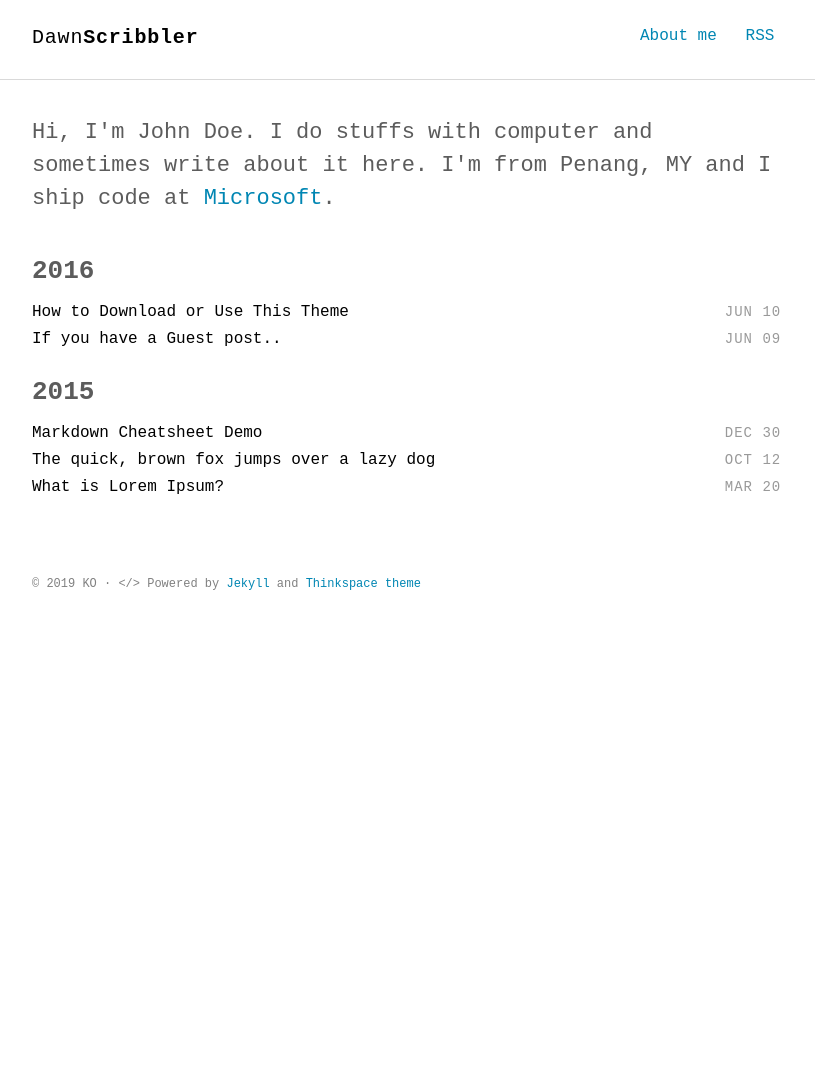
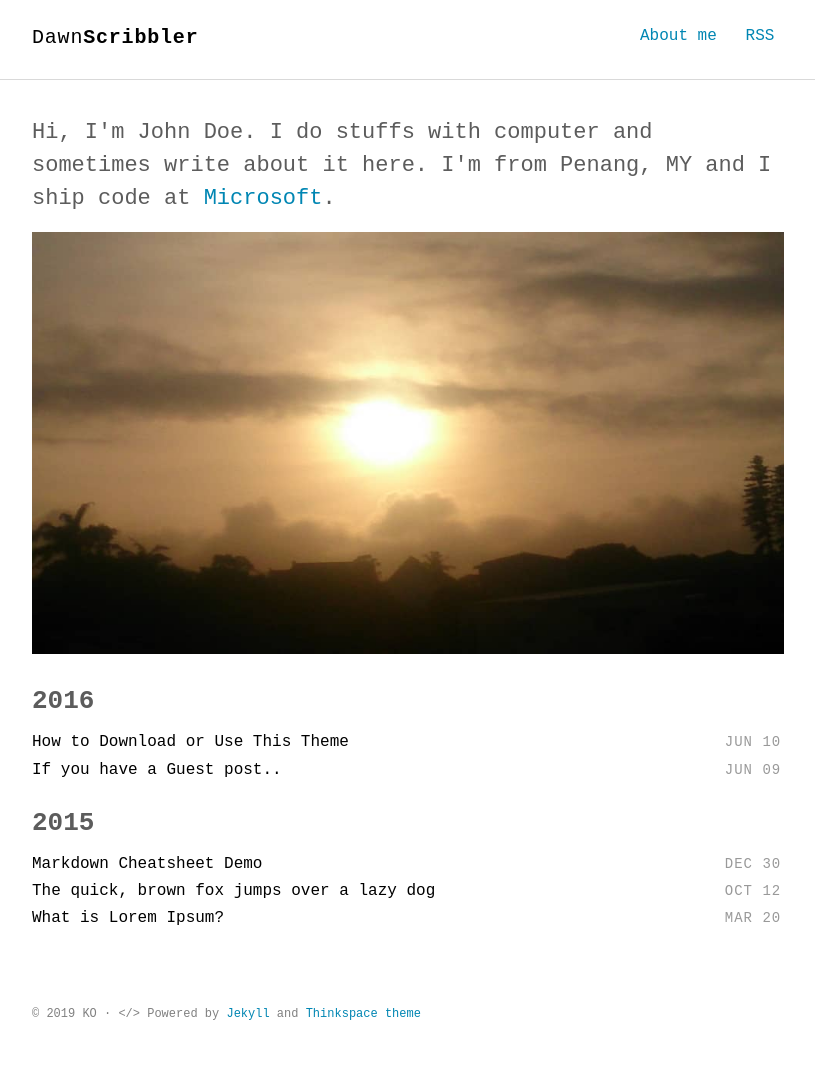
Before and after one commit to soulatcrossroad/dawnscribbler.github.io, a Jekyll site: the page built from index.html, in a window 1280 px wide. Shown: the whole page, without its empty margins (232-1047 px from the left). Built offline with Jekyll 4.4.1, drawn with Linux system fonts in a browser that asks for light colours; some web fonts are replaced; before the commit the page ends 900 px from its top, so only the background shows below that.

Commit message:
Update intro.html

```diff
--- a/_includes/intro.html
+++ b/_includes/intro.html
@@ -1,5 +1,6 @@
 <section class="intro">
   <div class="container">
     <p class="lead">Hi, I'm John Doe. I do stuffs with computer and sometimes write about it here. I'm from Penang, MY and I ship code at <a href="#">Microsoft</a>.</p>
+    <img src="assets/images/dawn.jpeg" alt="">
   </div>
 </section>
```
